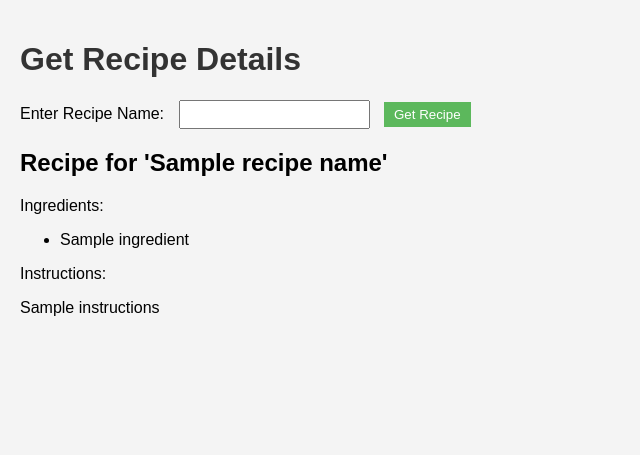
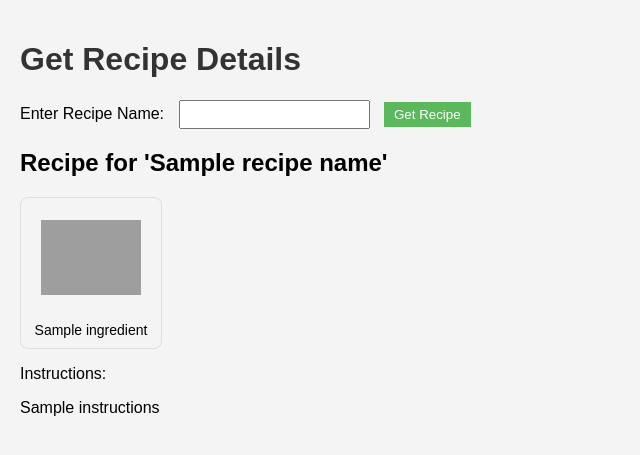
Before and after one commit to Naainz/FoodAI, a Flask app: template templates/recipe.html in a window 1280 px wide. Shown: the part 38-493 px from the top of the page, without its empty margins (0-640 px from the left). Run offline with Flask 3, Linux system fonts and the light colour scheme; the template is opened without the code that fills it: most values are stand-ins (such as "Sample title", 1, 10 or a date in 2020); some web fonts are replaced; grey boxes are pictures that could not be loaded.

Commit message:
improvements

```diff
--- a/static/styles.css
+++ b/static/styles.css
@@ -60,3 +60,30 @@ form button {
 form button:hover {
     background-color: #4cae4c;
 }
+
+.ingredients {
+    display: flex;
+    flex-wrap: wrap;
+    gap: 20px;
+    margin-top: 20px;
+}
+
+.ingredient-card {
+    border: 1px solid #ddd;
+    border-radius: 8px;
+    padding: 10px;
+    text-align: center;
+    width: 120px;
+}
+
+.ingredient-card img {
+    width: 100px;
+    height: 100px;
+    object-fit: contain;
+    margin-bottom: 10px;
+}
+
+.ingredient-card p {
+    font-size: 14px;
+    margin: 0;
+}
--- a/templates/recipe.html
+++ b/templates/recipe.html
@@ -10,12 +10,15 @@
 
 {% if ingredients is defined %}
     <h2>Recipe for '{{ recipe_name }}'</h2>
-    <p>Ingredients:</p>
-    <ul>
+    <div class="ingredients">
         {% for ingredient in ingredients %}
-        <li>{{ ingredient }}</li>
+        {% set ingredient_name = ingredient.split('(')[0].strip() %}
+        <div class="ingredient-card">
+            <img src="https://www.themealdb.com/images/ingredients/{{ ingredient_name }}-Small.png" alt="{{ ingredient_name }}">
+            <p>{{ ingredient }}</p>
+        </div>
         {% endfor %}
-    </ul>
+    </div>
     <p>Instructions:</p>
     <p>{{ instructions }}</p>
 {% endif %}
```
